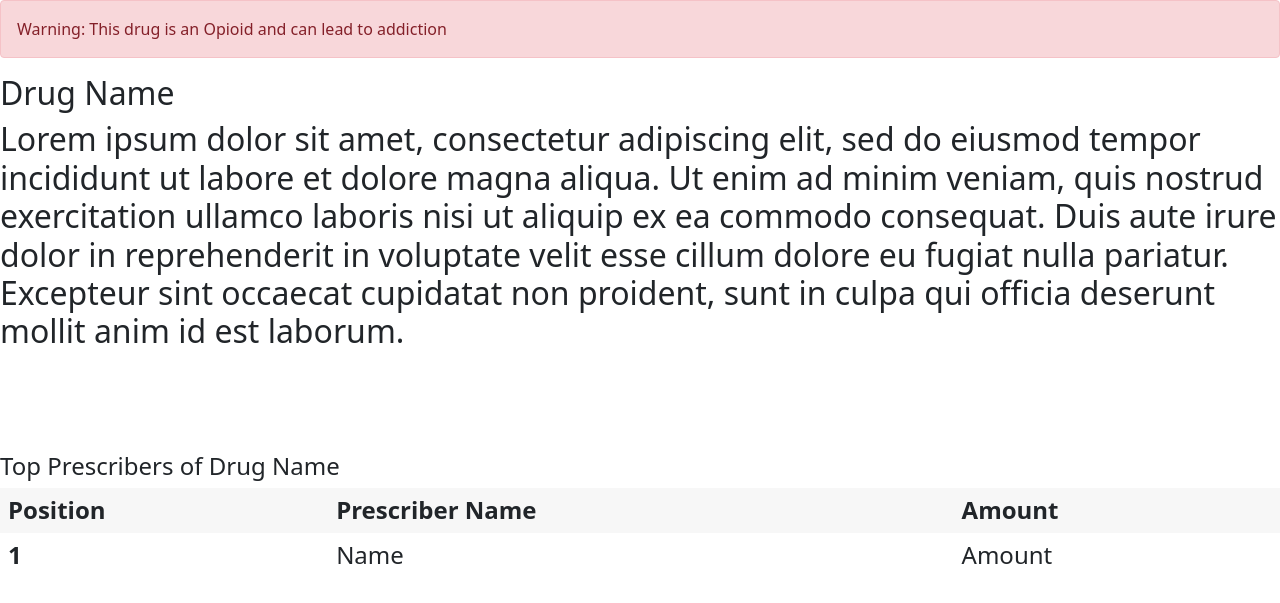
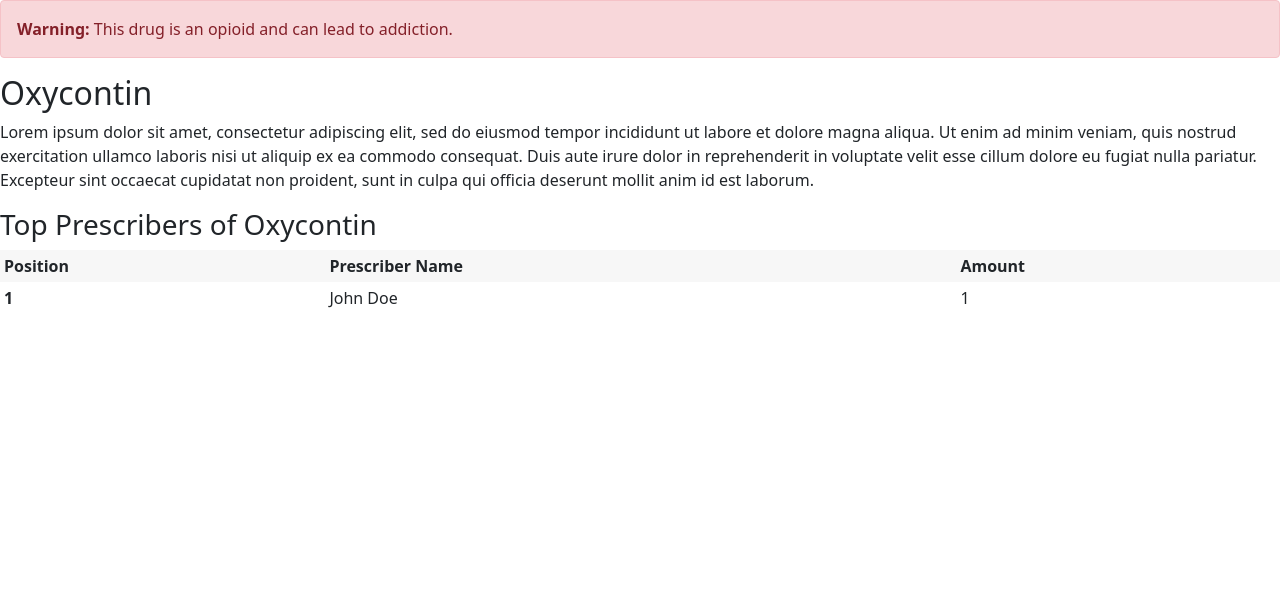
Before and after one commit to logankimbs/intex, a Django app: page /viewdrug/ in a window 1280 px wide. Shown: the part 56-659 px from the top of the page. Run offline with Django 3.2, Linux system fonts and the light colour scheme.

Commit message:
fixed style on view drug page

```diff
--- a/templates/portal/viewdrug.html
+++ b/templates/portal/viewdrug.html
@@ -1,8 +1,8 @@
 {% extends 'base.html' %} {% load static %} {% block content %}
 <div class="alert alert-danger" role="alert">
-    Warning: This drug is an Opioid and can lead to addiction
+    <strong>Warning:</strong> This drug is an opioid and can lead to addiction.
 </div>
-<h2>Drug Name<h2>
+<h2>Oxycontin</h2>
 <p>
     Lorem ipsum dolor sit amet, consectetur adipiscing elit, sed do eiusmod tempor incididunt
     ut labore et dolore magna aliqua. Ut enim ad minim veniam, quis nostrud exercitation ullamco
@@ -10,22 +10,20 @@
     voluptate velit esse cillum dolore eu fugiat nulla pariatur. Excepteur sint occaecat cupidatat
     non proident, sunt in culpa qui officia deserunt mollit anim id est laborum.
 </p>
-<br><br>
-<h4>Top Prescribers of Drug Name<h4>
-<table class="table table-hover table-borderless">
+<h3>Top Prescribers of Oxycontin</h3>
+<table class="table table-hover table-borderless table-sm">
     <thead>
         <tr>
             <th scope="col">Position</th>
             <th scope="col">Prescriber Name</th>
             <th scope="col">Amount</th>
-
         </tr>
     </thead>
     <tbody>
-            <tr class="click-prescriber" onclick="location.href='{% url 'viewprescriber' %}'">
+        <tr class="click-drug" onclick="location.href='{% url 'viewprescriber' %}'">
             <th scope="row">1</th>
-                <td>Name</td>
-                <td>Amount</td>
+            <td>John Doe</td>
+            <td>1</td>
         </tr>
     </tbody>
 </table>
```
Lines whose indentation alone changed are shown as unchanged.
